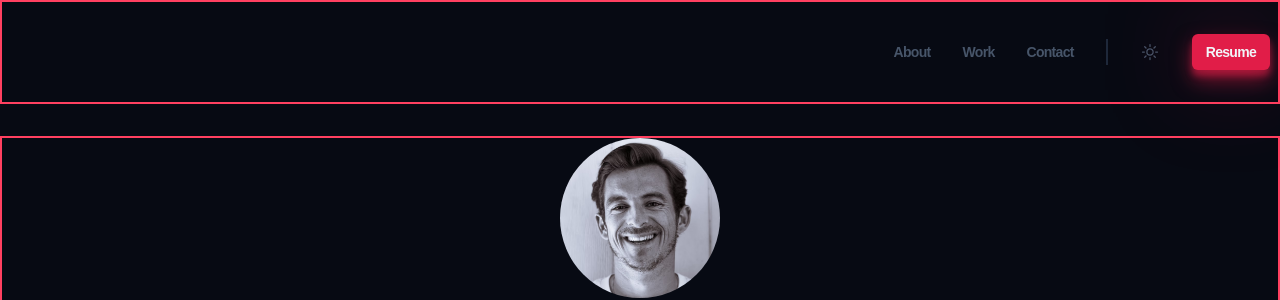
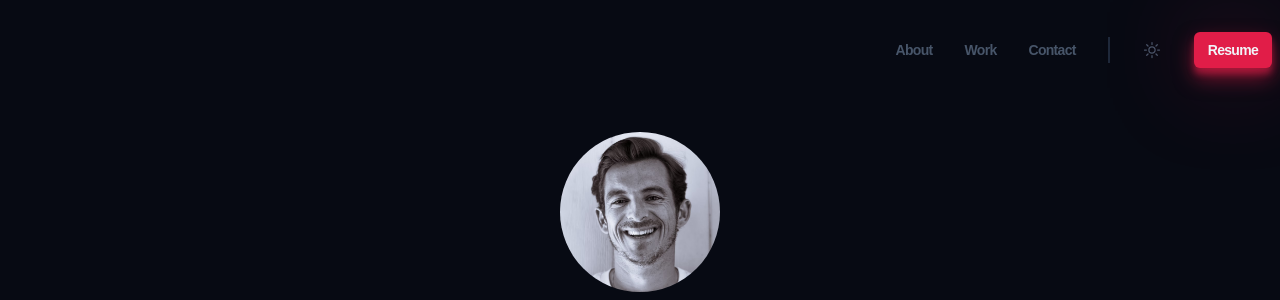
Before and after one commit to Pramit-Barua98/My-Portfolio, a website built with Vite: page index.html in a window 1280 px wide. Shown: the top 300 px of the page. Built offline with nearby package versions, Linux system fonts and the light colour scheme; a web font is replaced by a local one.

Commit message:
removed container border

```diff
--- a/styles/utils.css
+++ b/styles/utils.css
@@ -47,7 +47,7 @@
   margin-right: auto;
   padding-left: 0.5rem;
   padding-right: 0.5rem;
-  border: 2px solid rgb(255, 64, 96);
+  /* border: 2px solid rgb(255, 64, 96); */
 }
 
 
```
